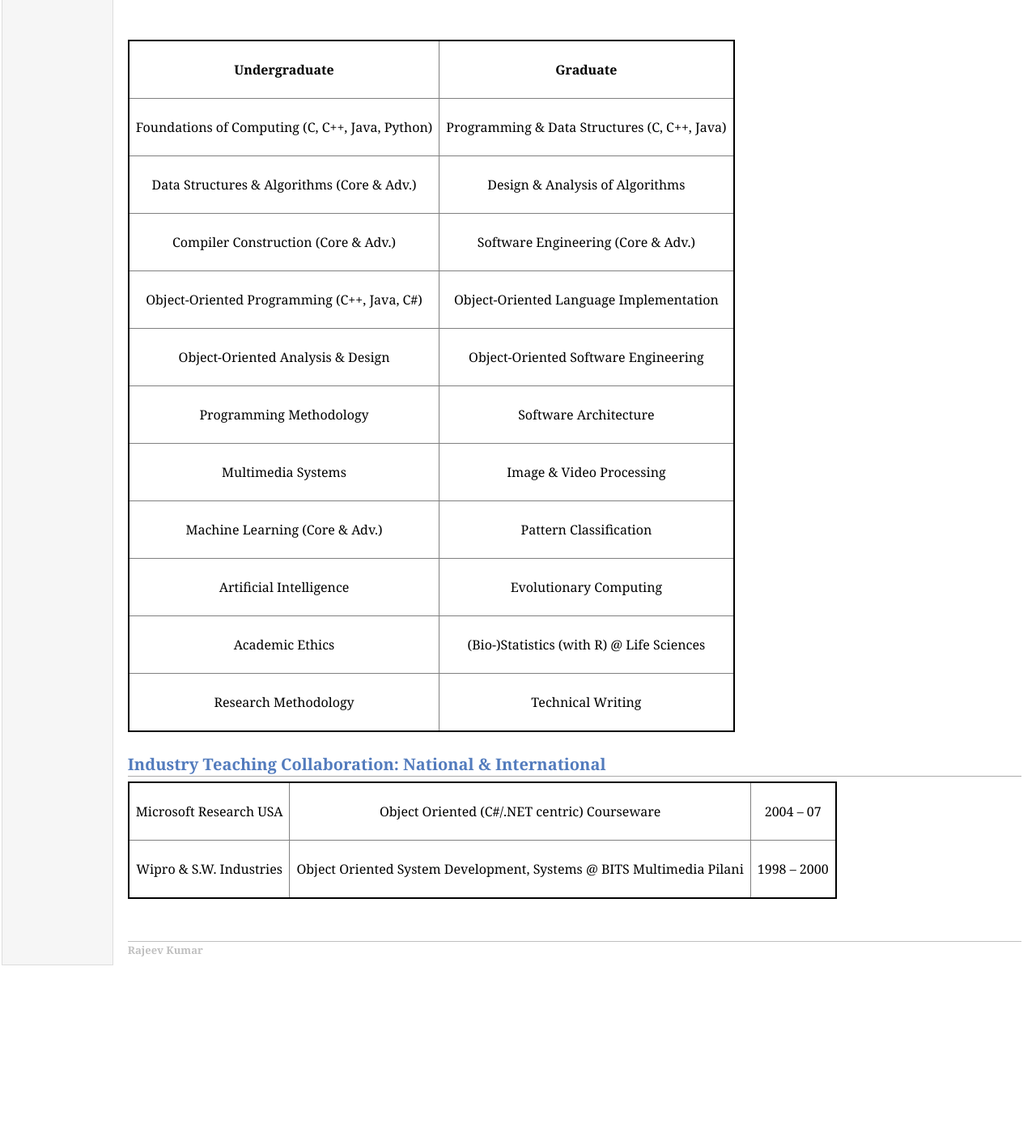
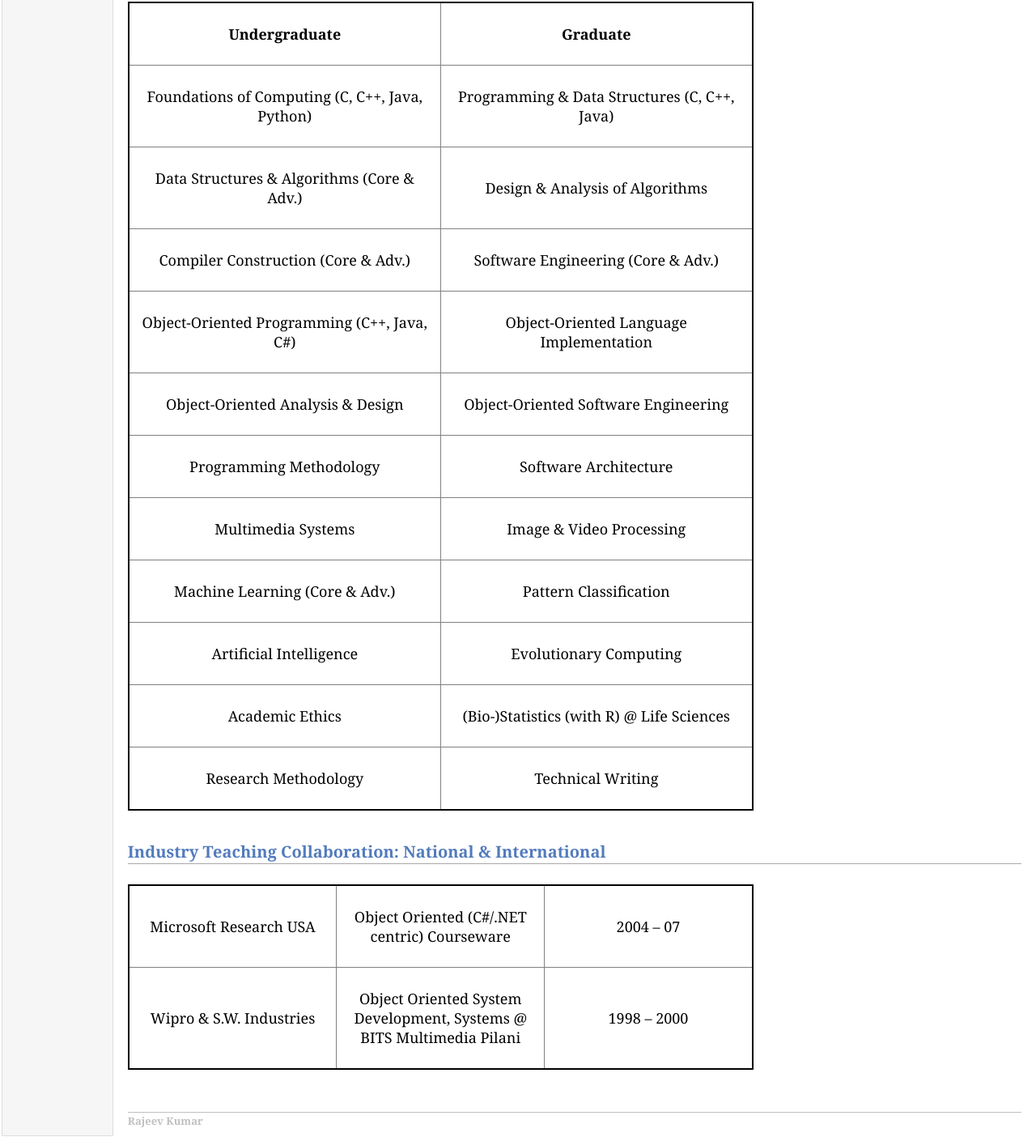
Before and after one commit to tishajain25/rajeevkumar.github.io, a plain HTML site: page teaching.html in a window 1280 px wide. Shown: the part 541-1945 px from the top of the page at 81% size. Before the commit the page ends 1743 px from the top, so only its background shows below. Drawn offline with Linux system fonts and the light colour scheme.

Commit message:
Update teaching.html

```diff
--- a/teaching.html
+++ b/teaching.html
@@ -65,7 +65,7 @@
 
 
 <h2>Teaching (Undergraduate and Graduate)</h2>
-<table id="TABLENAME">
+<!-- <table id="TABLENAME">
 <tr class="r1"><td class="c1"><br /> <b>Undergraduate</b> <br /><br /></td><td class="c2"> <br /> <b>Graduate</b> <br /><br /></td></tr>
 <tr class="r2"><td class="c1"><br /> Foundations of Computing (C, C++, Java, Python) <br /><br /></td><td class="c2"> <br /> Programming & Data Structures (C, C++, Java) <br /><br /></td></tr>
 <tr class="r3"><td class="c1"><br /> Data Structures & Algorithms (Core & Adv.) <br /><br /></td><td class="c2"> <br /> Design & Analysis of Algorithms <br /><br /></td></tr>
@@ -79,98 +79,79 @@
 <tr class="r11"><td class="c1"><br />Academic Ethics<br /><br /></td><td class="c2"> <br /> (Bio-)Statistics (with R) @ Life Sciences <br /><br /></td><br />
 <tr class="r12"><td class="c1"><br />Research Methodology<br /><br /></td><td class="c2"> <br /> Technical Writing <br /><br /></td><br />
 
-</td></tr></table>
+</td></tr></table> -->
+
+<table class="styled-table">
+  <tr class="r1">
+      <td class="c1"><br /> <b>Undergraduate</b> <br /><br /></td>
+      <td class="c2"> <br /> <b>Graduate</b> <br /><br /></td>
+  </tr>
+  <tr class="r2">
+      <td class="c1"><br /> Foundations of Computing (C, C++, Java, Python) <br /><br /></td>
+      <td class="c2"> <br /> Programming & Data Structures (C, C++, Java) <br /><br /></td>
+  </tr>
+  <tr class="r3">
+      <td class="c1"><br /> Data Structures & Algorithms (Core & Adv.) <br /><br /></td>
+      <td class="c2"> <br /> Design & Analysis of Algorithms <br /><br /></td>
+  </tr>
+  <tr class="r4">
+      <td class="c1"><br /> Compiler Construction (Core & Adv.) <br /><br /></td>
+      <td class="c2"> <br />  Software Engineering (Core & Adv.) <br /><br /></td>
+  </tr>
+  <tr class="r5">
+      <td class="c1"><br />Object-Oriented Programming (C++, Java, C#) <br /><br /></td>
+      <td class="c2"> <br /> Object-Oriented Language Implementation <br /><br /></td>
+  </tr>
+  <tr class="r6">
+      <td class="c1"><br />Object-Oriented Analysis & Design <br /><br /></td>
+      <td class="c2"> <br /> Object-Oriented Software Engineering <br /><br /></td>
+  </tr>
+  <tr class="r7">
+      <td class="c1"><br />Programming Methodology<br /><br /></td>
+      <td class="c2"> <br /> Software Architecture <br /><br /></td>
+  </tr>
+  <tr class="r8">
+      <td class="c1"><br /> Multimedia Systems <br /><br /></td>
+      <td class="c2"> <br /> Image & Video Processing <br /><br /></td>
+  </tr>
+  <tr class="r9">
+      <td class="c1"><br />Machine Learning (Core & Adv.) <br /><br /></td>
+      <td class="c2"> <br /> Pattern Classification <br /><br /></td>
+  </tr>
+  <tr class="r10">
+      <td class="c1"><br />Artificial Intelligence <br /><br /></td>
+      <td class="c2"> <br /> Evolutionary Computing <br /><br /></td>
+  </tr>
+  <tr class="r11">
+      <td class="c1"><br />Academic Ethics<br /><br /></td>
+      <td class="c2"> <br /> (Bio-)Statistics (with R) @ Life Sciences <br /><br /></td>
+  </tr>
+  <tr class="r12">
+      <td class="c1"><br />Research Methodology<br /><br /></td>
+      <td class="c2"> <br /> Technical Writing <br /><br /></td>
+  </tr>
+</table>
+
 
 <h2>Industry Teaching Collaboration: National & International </h2>
-<table id="TABLENAME">
+<!-- <table id="TABLENAME">
 <tr class="r1"><td class="c1"><br /> Microsoft Research USA <br /><br /></td><td class="c2"> <br /> Object Oriented (C#/.NET centric) Courseware <br /><br /></td><td class="c3"> <br /> 2004 – 07  <br /><br /></td></tr>
 <tr class="r2"><td class="c1"><br /> Wipro & S.W. Industries <br /><br /></td><td class="c2"> <br /> Object Oriented System Development, Systems @ BITS Multimedia Pilani <br /><br /></td><td class="c3"> <br /> 1998 – 2000  <br /><br /></td></tr>
-</td></tr></table>
-<!-- <div class="infoblock">
-<div class="blockcontent">
-<ul>
-<li><p><b>Selected Best Teacher from CSE based on student feedback, 2017.</b></p>
-</li>
-</ul>
-</div></div>
-<h2>Courses taught at IIT Patna</h2>
-<h3>Spring Semester 2021</h3>
-<ul>
-<li><p><a href="CS372.html">CS372 Computer Graphics</a> (BTech Elective Theory - CSE)</p>
-</li>
-<li><p>CS112 Programming and Data Structure Lab (Core Lab Course for all BTech Students)</p>
-</li>
-<li><p>CS592 Seminar (MTech Core lab - CSE)</p>
-</li>
-</ul>
-<h3>Autumn Semester 2020</h3>
-<ul>
-<li><p>CS541 Foundations of Computer Systems (MTech Core Theory - CSE)</p>
-</li>
-<li><p>CS559 Computer Systems Lab I (MTech Core lab - CSE)</p>
-</li>
-</ul>
-<h3>Spring Semester 2020</h3>
-<ul>
-<li><p><a href="CS372.html">CS372 Computer Graphics</a> (BTech Elective Theory - CSE)</p>
-</li>
-<li><p>CS112 Programming and Data Structure Lab (Core Lab Course for all BTech Students)</p>
-</li>
-<li><p>CS592 Seminar (MTech Core lab - CSE)</p>
-</li>
-</ul>
-<h3>Autumn Semester 2019</h3>
-<ul>
-<li><p><a href="CS206.html">CS206 Discrete Mathematics</a> (BTech Core Theory - CSE)</p>
-</li>
-</ul>
-<h3>Spring Semester 2019</h3>
-<ul>
-<li><p><a href="CS372.html">CS372 Computer Graphics</a> (BTech Elective Theory - CSE)</p>
-</li>
-<li><p>CS399 Seminar (BTech Core lab - CSE)</p>
-</li>
-</ul>
-<h3>Autumn Semester 2018</h3>
-<ul>
-<li><p><a href="CS206.html">CS206 Discrete Mathematics</a> (BTech Core Theory - CSE)</p>
-</li>
-<li><p>CS559 Computer Systems Lab I (MTech Core lab - CSE)</p>
-</li>
-</ul>
-<h3>Spring Semester 2018</h3>
-<ul>
-<li><p><a href="CS372.html">CS372 Computer Graphics</a> (BTech Elective Theory - CSE)</p>
-</li>
-<li><p>CS102 Programming &amp; Data Structure (BTech Core Course for all BTech Students)</p>
-</li>
-</ul>
-<h3>Autumn Semester 2017</h3>
-<ul>
-<li><p><a href="CS206.html">CS206 Discrete Mathematics</a> (BTech Core Theory - CSE)</p>
-</li>
-<li><p>CS559 Computer Systems Lab I (MTech Core lab - CSE)</p>
-</li>
-</ul>
-<h3>Spring Semester 2017</h3>
-<ul>
-<li><p>CS362 Computer Graphics (BTech Core Theory - CSE)</p>
-</li>
-<li><p>CS399 Seminar (BTech Core lab - CSE)</p>
-</li>
-</ul>
-<h3>Autumn Semester 2016</h3>
-<ul>
-<li><p><a href="CS206.html">CS206 Discrete Mathematics</a> (BTech Core Theory - CSE)</p>
-</li>
-</ul>
-<h3>Spring Semester 2016</h3>
-<ul>
-<li><p>CS362 Computer Graphics (BTech Core Theory - CSE)</p>
-</li>
-<li><p>CS399 Seminar (BTech Core lab - CSE)</p>
-</li>
-</ul> -->
+</td></tr></table> -->
+
+<table class="styled-table">
+  <tr class="r1">
+      <td class="c1"><br /> Microsoft Research USA <br /><br /></td>
+      <td class="c2"> <br /> Object Oriented (C#/.NET centric) Courseware <br /><br /></td>
+      <td class="c3"> <br /> 2004 – 07  <br /><br /></td>
+  </tr>
+  <tr class="r2">
+      <td class="c1"><br /> Wipro & S.W. Industries <br /><br /></td>
+      <td class="c2"> <br /> Object Oriented System Development, Systems @ BITS Multimedia Pilani <br /><br /></td>
+      <td class="c3"> <br /> 1998 – 2000  <br /><br /></td>
+  </tr>
+</table>
+
 <div id="footer">
 <div id="footer-text">
 <b>Rajeev Kumar</b>
```
